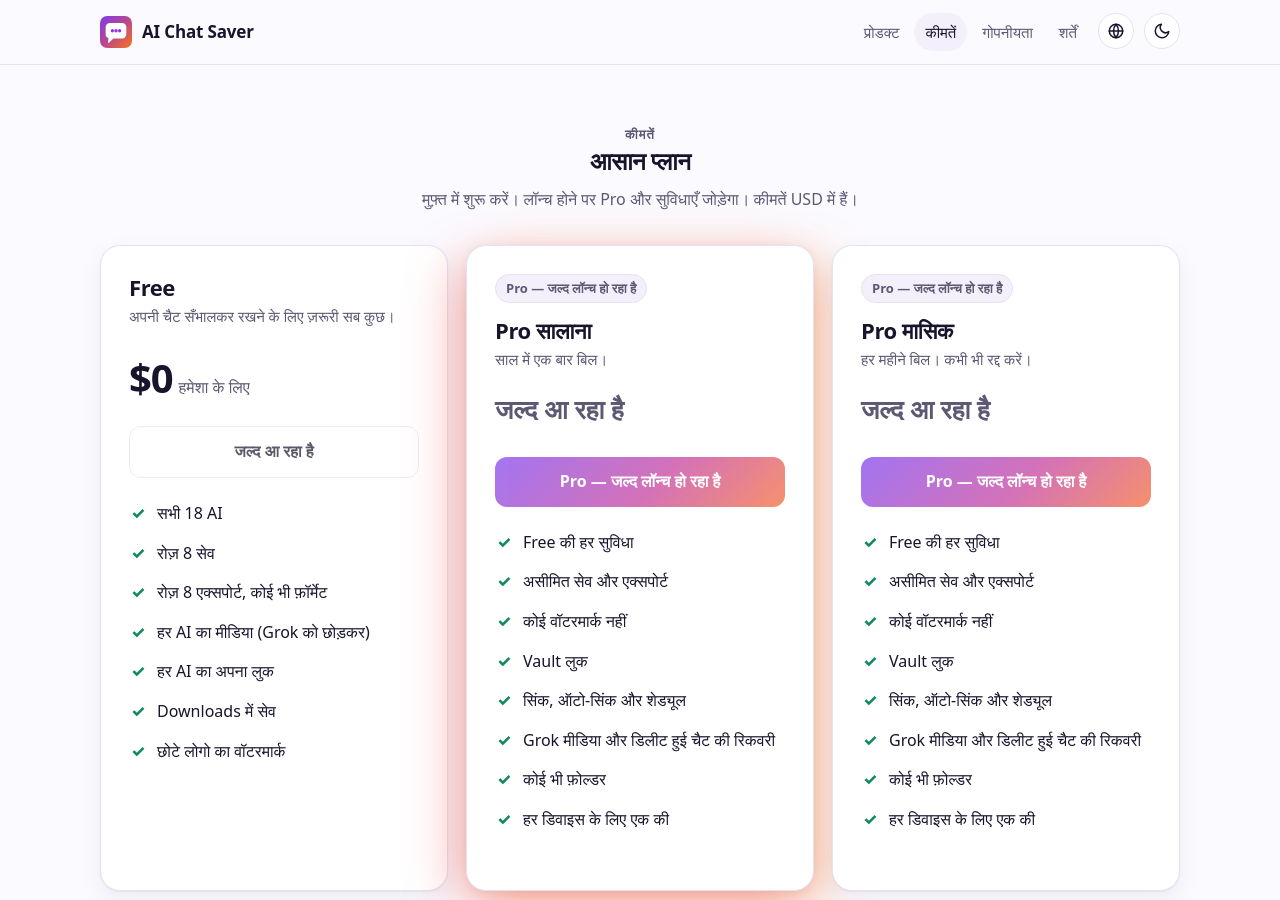
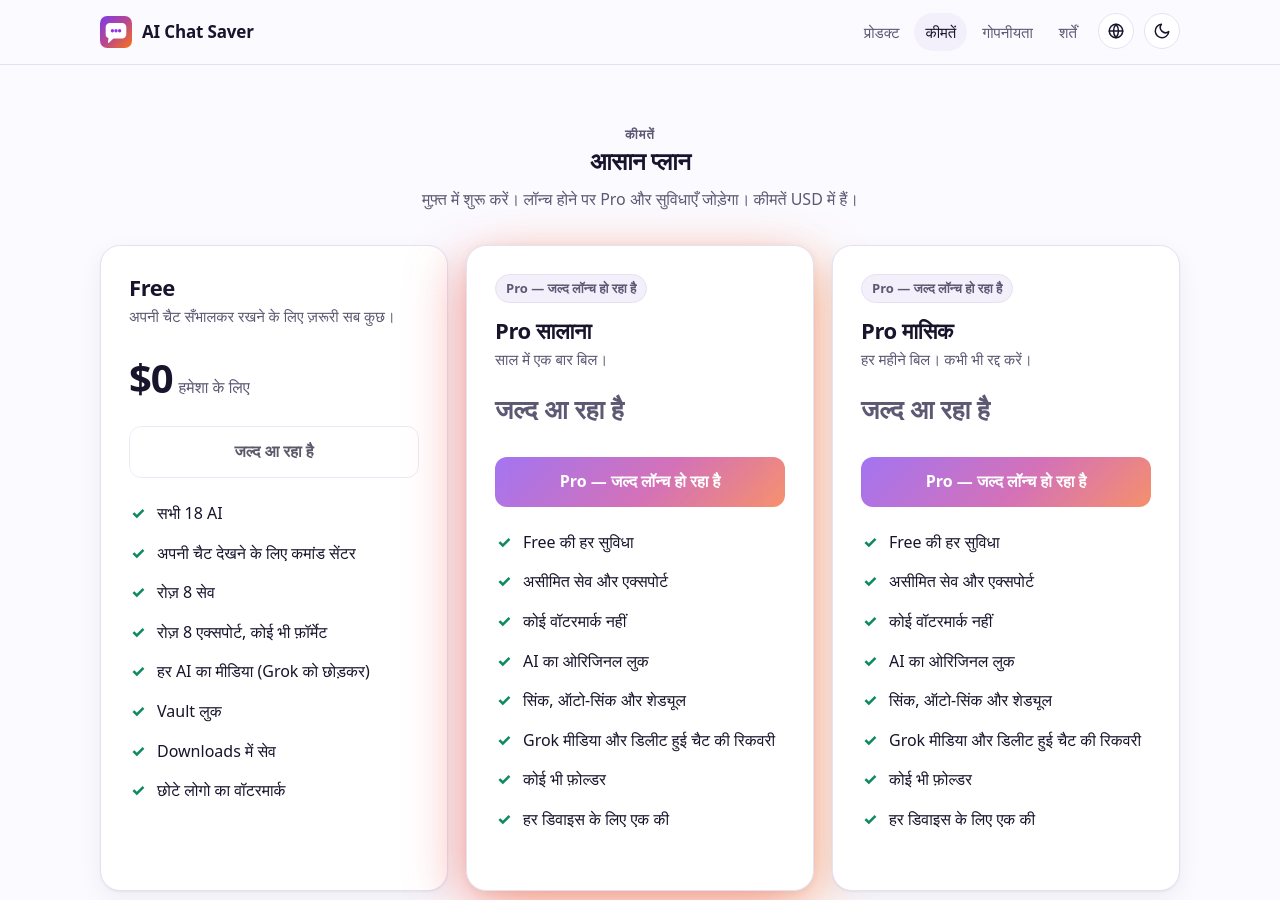
Before and after one commit to aichatsaver/aichatsaver.github.io, a Jekyll site: the page built from hi/pricing.html, in a window 1280 px wide and 900 px high. Built offline with Jekyll 4.4.1, drawn with Linux system fonts in a browser that asks for light colours.

Commit message:
Pricing: Command Center in Free; swap looks (Free: Vault, Pro: AI original) (hi)

```diff
--- a/_data/i18n/hi.yml
+++ b/_data/i18n/hi.yml
@@ -33,17 +33,18 @@
   pro_status: Pro — जल्द लॉन्च हो रहा है
   free_features:
   - "सभी 18 AI"
+  - "अपनी चैट देखने के लिए कमांड सेंटर"
   - "रोज़ 8 सेव"
   - "रोज़ 8 एक्सपोर्ट, कोई भी फ़ॉर्मेट"
   - "हर AI का मीडिया (Grok को छोड़कर)"
-  - "हर AI का अपना लुक"
+  - "Vault लुक"
   - "Downloads में सेव"
   - "छोटे लोगो का वॉटरमार्क"
   pro_features:
   - "Free की हर सुविधा"
   - "असीमित सेव और एक्सपोर्ट"
   - "कोई वॉटरमार्क नहीं"
-  - "Vault लुक"
+  - "AI का ओरिजिनल लुक"
   - "सिंक, ऑटो-सिंक और शेड्यूल"
   - "Grok मीडिया और डिलीट हुई चैट की रिकवरी"
   - "कोई भी फ़ोल्डर"
```
